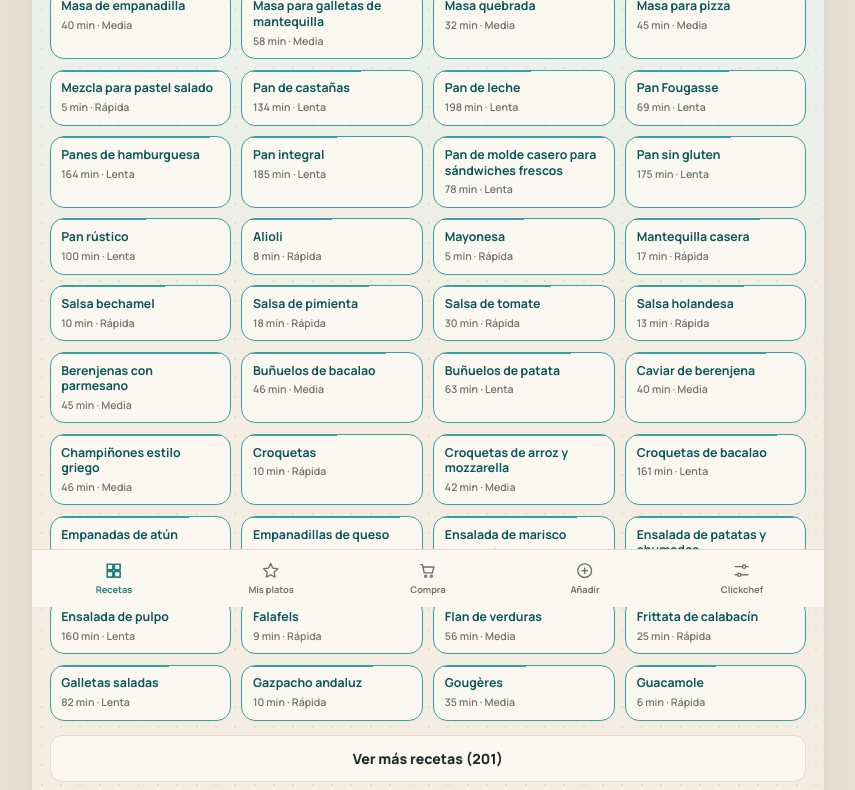
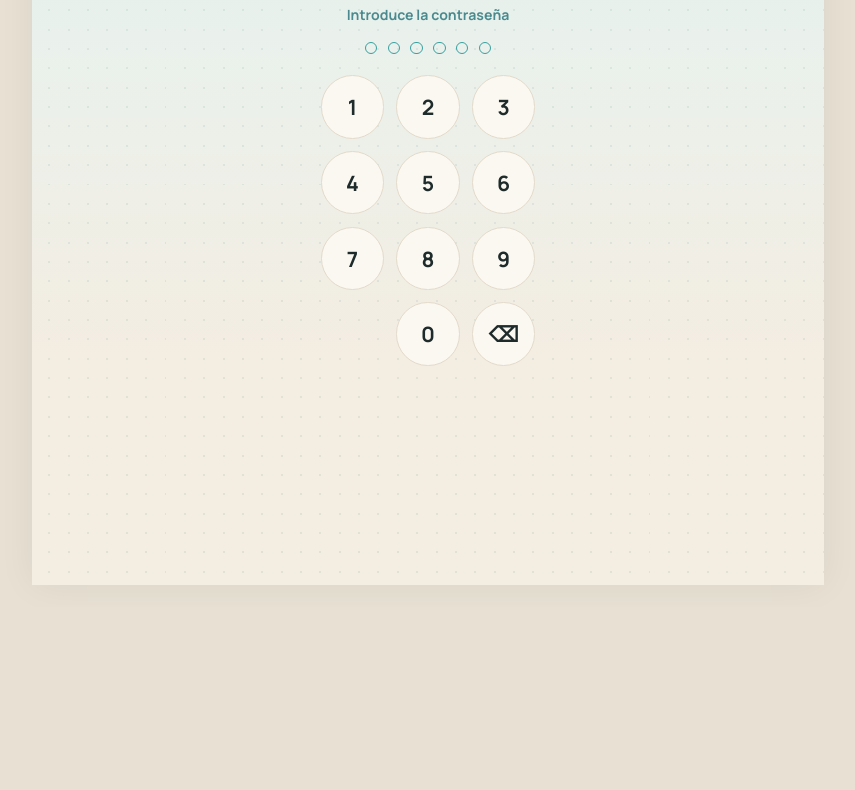
Before and after one commit to idebenito5-droid/nido-de-recetas, a plain HTML site: page index.html in a window 1280 px wide. Shown: the part 193-983 px from the top of the page, without its empty margins (212-1067 px from the left). After the commit the page ends 800 px from the top, so only its background shows below. Drawn offline with Linux system fonts and the light colour scheme.

Commit message:
Pantalla de acceso con contraseña
Co-Authored-By: Claude Opus 5.5 <noreply@anthropic.com>
Claude-Session: https://claude.ai/code/session_01UaYvvMcGen496azXDq8WgL

```diff
--- a/index.html
+++ b/index.html
@@ -393,6 +393,14 @@ html{zoom:.88}
 .rgh{display:flex;justify-content:space-between;align-items:baseline;gap:10px;padding:10px 2px 8px;border-bottom:2px solid var(--green-2)}
 .rgh b{font-size:14.5px;color:var(--blue)}.rgh span{font-size:13px;font-weight:800;color:var(--green);white-space:nowrap}
 .rtot li.note{font-size:11.5px;color:var(--muted);font-weight:600;padding-top:6px}
+.lock{min-height:100vh;display:flex;flex-direction:column;align-items:center;justify-content:center;padding:30px 20px;gap:14px}
+.lock img{height:70px;width:auto;margin-bottom:10px}.lock p{margin:0;font-weight:700;color:var(--blue-2)}
+.pins{display:flex;gap:12px;margin:6px 0 10px}.pins i{width:14px;height:14px;border-radius:50%;border:2px solid var(--green-2);display:block}
+.pins i.on{background:var(--green-2)}.pins.shake{animation:shk .35s}
+@keyframes shk{20%,60%{transform:translateX(-8px)}40%,80%{transform:translateX(8px)}}
+.pad{display:grid;grid-template-columns:repeat(3,72px);gap:14px}
+.pad button{height:72px;border-radius:50%;background:var(--paper);border:1.5px solid var(--line);font-size:24px;font-weight:700;color:var(--ink)}
+.pad button:active{background:var(--green-soft)}.lerr{min-height:20px;color:#B4472A;font-weight:700;font-size:14px}
 </style>
 </head>
 <body>
@@ -1169,8 +1177,22 @@ function bindSwipe(){
   el.addEventListener('touchend',e=>{ if(x0==null) return; const dx=e.changedTouches[0].clientX-x0, dy=e.changedTouches[0].clientY-y0;
     if(Math.abs(dx)>70&&Math.abs(dx)>Math.abs(dy)*1.5){ dx<0?nextStep():prevStep(); } x0=null; },{passive:true});
 }
-fetch('recipes.json').then(r=>{ if(!r.ok) throw 0; return r.json(); }).then(d=>{ BASE=d; render(); initHist(); })
-  .catch(()=>{ $('#app').innerHTML='<div class="loading" style="padding:30px;text-align:center">No se han podido cargar las recetas.<br>Recarga la página.</div>'; });
+const PASS_H='066624c00ddbcb8a3b98257956e2c9e1c2d0c019c42f550902c5feea1784ead3';
+async function sha(t){ const b=await crypto.subtle.digest('SHA-256',new TextEncoder().encode(t)); return [...new Uint8Array(b)].map(x=>x.toString(16).padStart(2,'0')).join(''); }
+function startApp(){ fetch('recipes.json').then(r=>{ if(!r.ok) throw 0; return r.json(); }).then(d=>{ BASE=d; render(); initHist(); })
+  .catch(()=>{ $('#app').innerHTML='<div class="loading" style="padding:30px;text-align:center">No se han podido cargar las recetas.<br>Recarga la página.</div>'; }); }
+function lockScreen(){
+  $('#app').innerHTML=`<div class="lock"><img src="img/logo.png" alt="Nido de recetas"><p>Introduce la contraseña</p>
+    <div class="pins" id="pins">${'<i></i>'.repeat(6)}</div>
+    <div class="pad">${[1,2,3,4,5,6,7,8,9,'',0,'⌫'].map(k=>k===''?'<span></span>':`<button onclick="pinKey('${k}')">${k}</button>`).join('')}</div>
+    <div class="lerr" id="lerr"></div></div>`;
+}
+let PIN='';
+async function pinKey(k){ if(k==='⌫') PIN=PIN.slice(0,-1); else if(PIN.length<6) PIN+=k;
+  document.querySelectorAll('#pins i').forEach((el,i)=>el.classList.toggle('on',i<PIN.length)); $('#lerr').textContent='';
+  if(PIN.length===6){ if(await sha(PIN)===PASS_H){ store.set('cc_auth',PASS_H); PIN=''; startApp(); } else { PIN=''; $('#lerr').textContent='Contraseña incorrecta'; document.querySelectorAll('#pins i').forEach(el=>el.classList.remove('on')); const pi=$('#pins'); pi.classList.add('shake'); setTimeout(()=>pi.classList.remove('shake'),400); } } }
+document.addEventListener('keydown',e=>{ if(!document.querySelector('.lock')) return; if(/^[0-9]$/.test(e.key)) pinKey(e.key); else if(e.key==='Backspace') pinKey('⌫'); });
+if(store.get('cc_auth')===PASS_H) startApp(); else lockScreen();
 </script>
 </body>
 </html>
```
